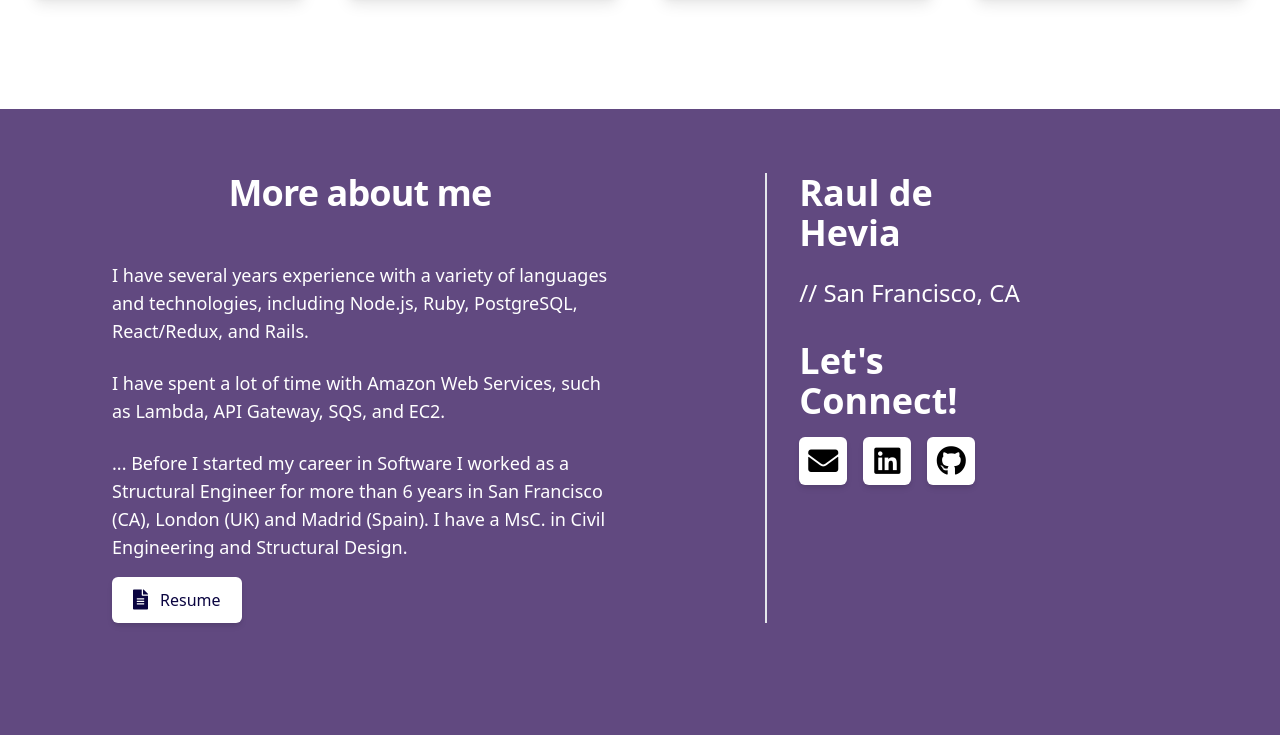
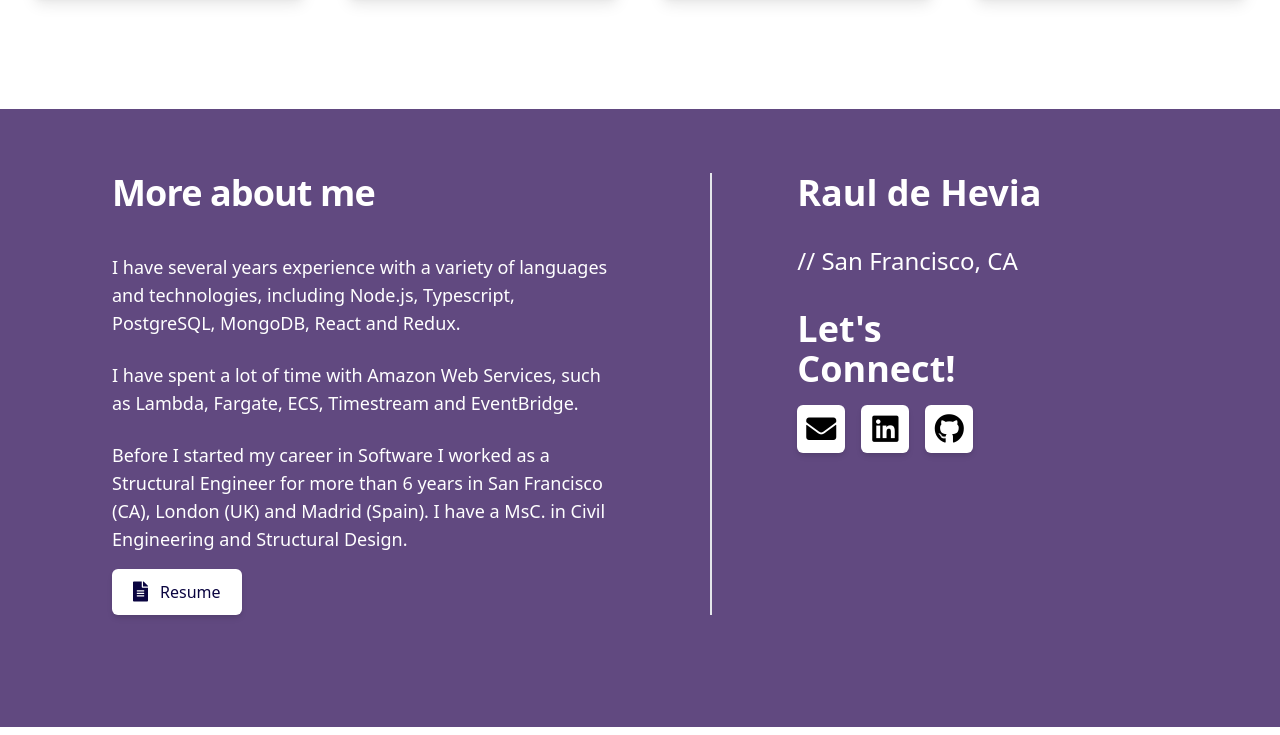
Before and after one commit to RdeHevia/rauldehevia.github.io, a website built with Vite: page index.html in a window 1280 px wide. Shown: the part 2471-3206 px from the top of the page. Built offline with nearby package versions, Linux system fonts and the light colour scheme; files whose address does not match are found by name.

Commit message:
Content ok

```diff
--- a/index.html
+++ b/index.html
@@ -854,7 +854,7 @@
               <div class="h-1/3 sm:h-2/3"></div>
             </div>
             <div class="relative mx-auto max-w-3xl">
-              <div class="text-center">
+              <div class="text-left">
                 <h2
                   class="
                     text-3xl
@@ -867,23 +867,22 @@
                   More about me
                 </h2>
               </div>
-              <div class="mt-12 mx-auto">
+              <div class="mt-10 mx-auto">
                 <p class="text-lg text-white mt-6">
                   I have several years experience with a variety of languages
-                  and technologies, including Node.js, Ruby, PostgreSQL,
-                  React/Redux, and Rails.
+                  and technologies, including Node.js, Typescript, PostgreSQL,
+                  MongoDB, React and Redux.
                 </p>
                 <p class="text-lg text-white mt-6">
                   I have spent a lot of time with Amazon Web Services, such as
-                  Lambda, API Gateway, SQS, and EC2.
+                  Lambda, Fargate, ECS, Timestream and EventBridge.
                 </p>
                 <p class="text-lg text-white mt-6">
-                  ... Before I started my career in Software I worked as a
+                  Before I started my career in Software I worked as a
                   Structural Engineer for more than 6 years in San Francisco
                   (CA), London (UK) and Madrid (Spain). I have a MsC. in Civil
                   Engineering and Structural Design.
                 </p>
-              </div>
               </div>
               <a
                 href="assets/Katherine_Beck_Resume.pdf"
@@ -911,6 +910,24 @@
                 >Resume
               </a>
             </div>
+          </div>
+          <div
+            class="
+              relative
+              lg:col-start-7
+              lg:row-start-1
+              lg:col-end-8
+              lg:rounded-3xl
+              lg:flex
+              lg:justify-center
+              px-4
+              sm:px-6
+              lg:pt-16 lg:pb-28
+              py-0
+            "
+          >
+            <div class="mx-auto px-4 sm:px-6 lg:border-r-2"></div>
+          </div>
           <div
             class="
               relative
@@ -920,27 +937,22 @@
               lg:rounded-3xl
               lg:flex
               lg:justify-center
-              pt-16
-              pb-20
               px-4
               sm:px-6
               lg:pt-16 lg:pb-28 lg:px-8
+              py-0
             "
           >
-            <div class="mx-auto px-4 sm:px-6 lg:px-8 border-l-2">
+            <div class="mx-auto px-4 sm:px-6 lg:px-8">
               <h2 class="text-3xl font-extrabold text-white sm:text-4xl">
                 <span class="block">Raul de Hevia</span>
               </h2>
-              <h4 class="text-2xl text-white mt-6 mb-8">
+              <h4 class="text-2xl text-white mt-8 mb-8">
                 // San Francisco, CA
               </h4>
               <h2 class="text-3xl font-extrabold text-white sm:text-4xl">
                 <span class="block">Let's Connect!</span>
               </h2>
-              <!-- <p class="mt-4 mb-4 text-lg leading-6 text-gray-200">
-              I am looking for my next opportunity! Please get in touch if you
-              think I'd be a good fit for your team.
-            </p> -->
               <div class="flex items-center justify-start flex-wrap">
                 <a
                   href="mailto:hello@katherinebeck.me"
@@ -1032,32 +1044,6 @@
                     ><i class="fab fa-github"></i
                   ></span>
                 </a>
-                <!-- <a
-                  href="assets/Katherine_Beck_Resume.pdf"
-                  target="_blank"
-                  class="
-                    w-2/5
-                    mt-4
-                    mx-2
-                    inline-flex
-                    items-center
-                    shadow-md
-                    justify-center
-                    px-5
-                    py-2
-                    border border-transparent
-                    font-medium
-                    rounded-md
-                    text-midnightblue
-                    bg-white
-                    hover:bg-gray-300
-                    sm:w-auto
-                  "
-                >
-                  <span class="text-xl mr-3"
-                    ><i class="fas fa-file-alt"></i></span
-                  >Resume
-                </a> -->
               </div>
             </div>
           </div>
```
Lines whose indentation alone changed are shown as unchanged.
